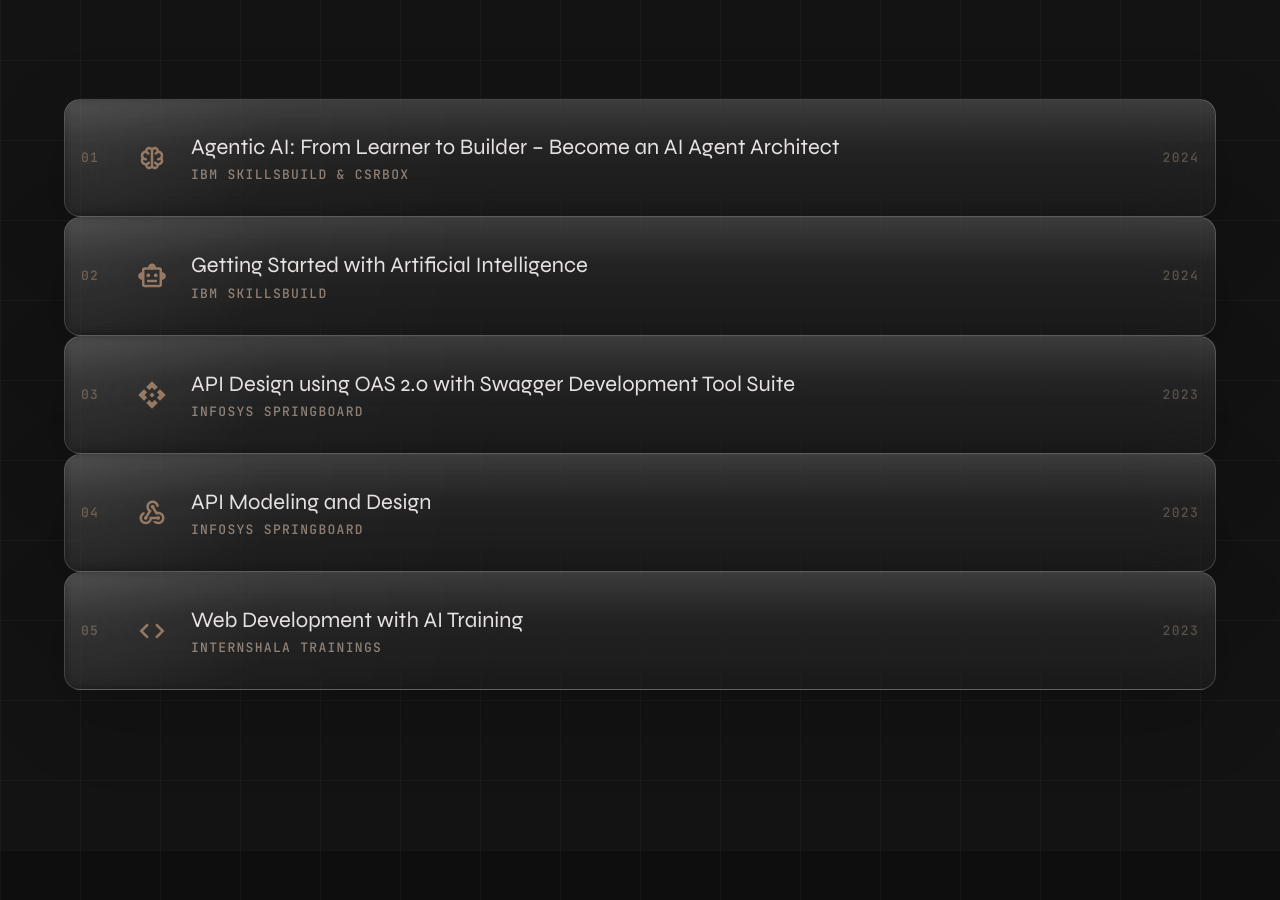
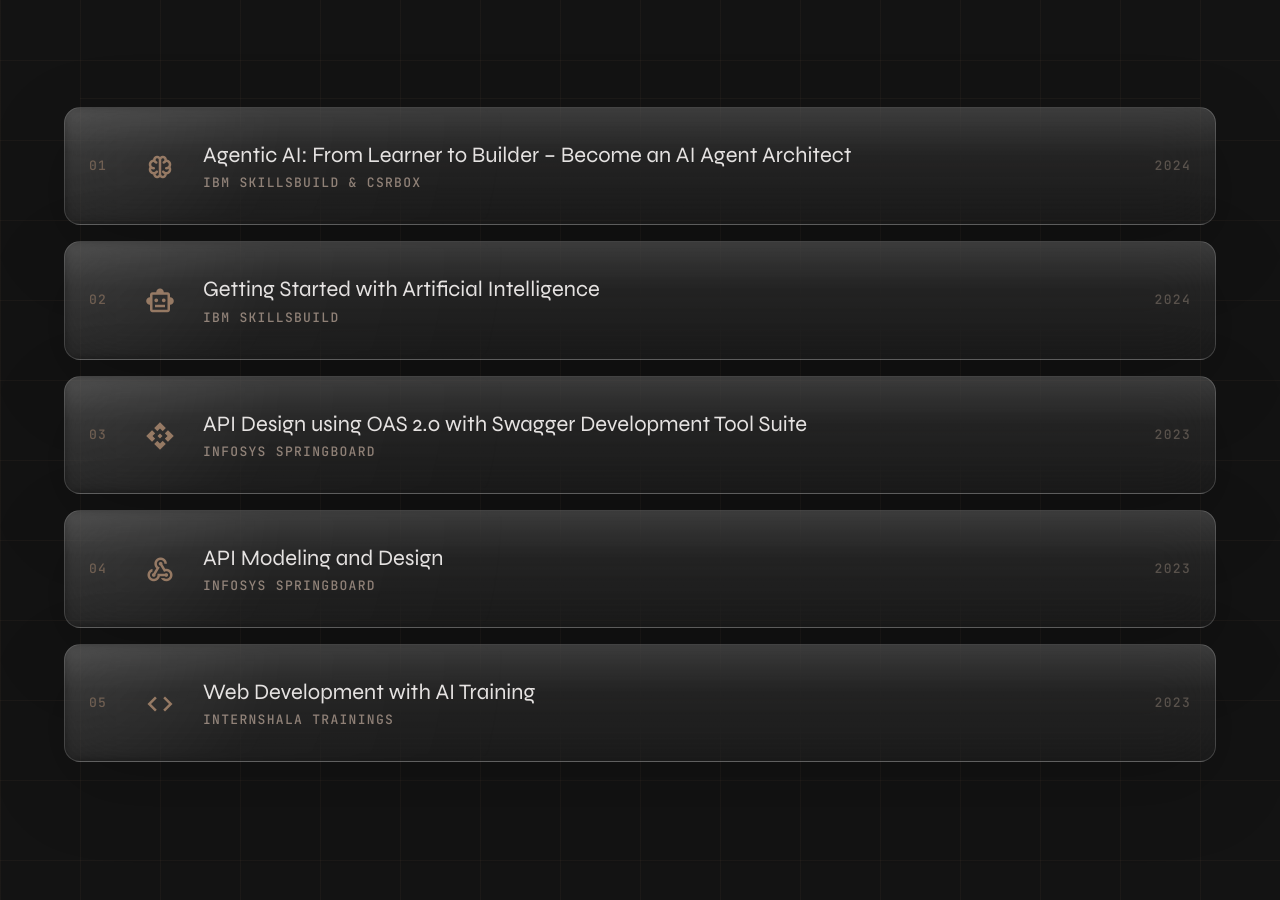
Before and after one commit to The-First-Wayne/Portfolio, a React (Vite) app: page / in a window 1280 px wide. Shown: the part 3235-4135 px from the top of the page. Built offline with nearby package versions, Linux system fonts and the light colour scheme; the HTML template or start-up script is replaced by a standard one.

Commit message:
spacing in cerificates

```diff
--- a/src/components/Certifications.tsx
+++ b/src/components/Certifications.tsx
@@ -70,7 +70,7 @@
         </motion.div>
 
         {/* Cert list */}
-        <div className="flex flex-col border-t border-outline-variant/15">
+        <div className="flex flex-col gap-4 border-t border-outline-variant/15 pt-2">
           {certs.map((cert, i) => (
             <motion.div
               key={i}
@@ -78,7 +78,7 @@
               whileInView={{ opacity: 1, x: 0 }}
               viewport={{ once: true, margin: '-40px' }}
               transition={{ duration: 0.8, delay: i * 0.08, ease: [0.16, 1, 0.3, 1] }}
-              className="group glass-surface flex flex-col md:flex-row items-start md:items-center gap-6 py-8 border border-white/10 shadow-xl shadow-black/10 transition-colors duration-400 px-0 sm:px-4 sm:-mx-4 cursor-default"
+              className="group glass-surface grid grid-cols-[auto_1fr_auto] md:grid-cols-[auto_auto_1fr_auto] items-start md:items-center gap-3 sm:gap-6 py-6 sm:py-8 px-4 sm:px-6 sm:-mx-4 rounded-2xl border border-white/10 shadow-xl shadow-black/10 transition-colors duration-400 cursor-default"
             >
               {/* Index */}
               <span className="hidden md:block font-label-sm text-label-sm text-primary/30 tracking-widest w-8 shrink-0">
@@ -86,12 +86,12 @@
               </span>
 
               {/* Icon */}
-              <span className="material-symbols-outlined text-primary/50 group-hover:text-primary transition-colors duration-300 text-3xl shrink-0">
+              <span className="material-symbols-outlined text-primary/50 group-hover:text-primary transition-colors duration-300 text-3xl shrink-0 mt-0.5 pr-1">
                 {cert.icon}
               </span>
 
               {/* Text */}
-              <div className="flex-1">
+              <div className="min-w-0">
                 <h4 className="font-headline-md text-[18px] md:text-[22px] text-on-surface leading-snug mb-1">
                   {cert.title}
                 </h4>
@@ -101,7 +101,7 @@
               </div>
 
               {/* Year */}
-              <span className="font-label-sm text-label-sm text-on-surface-variant/30 tracking-widest shrink-0">
+              <span className="font-label-sm text-label-sm text-on-surface-variant/30 tracking-widest shrink-0 text-right md:text-left pl-2">
                 {cert.year}
               </span>
             </motion.div>
```
